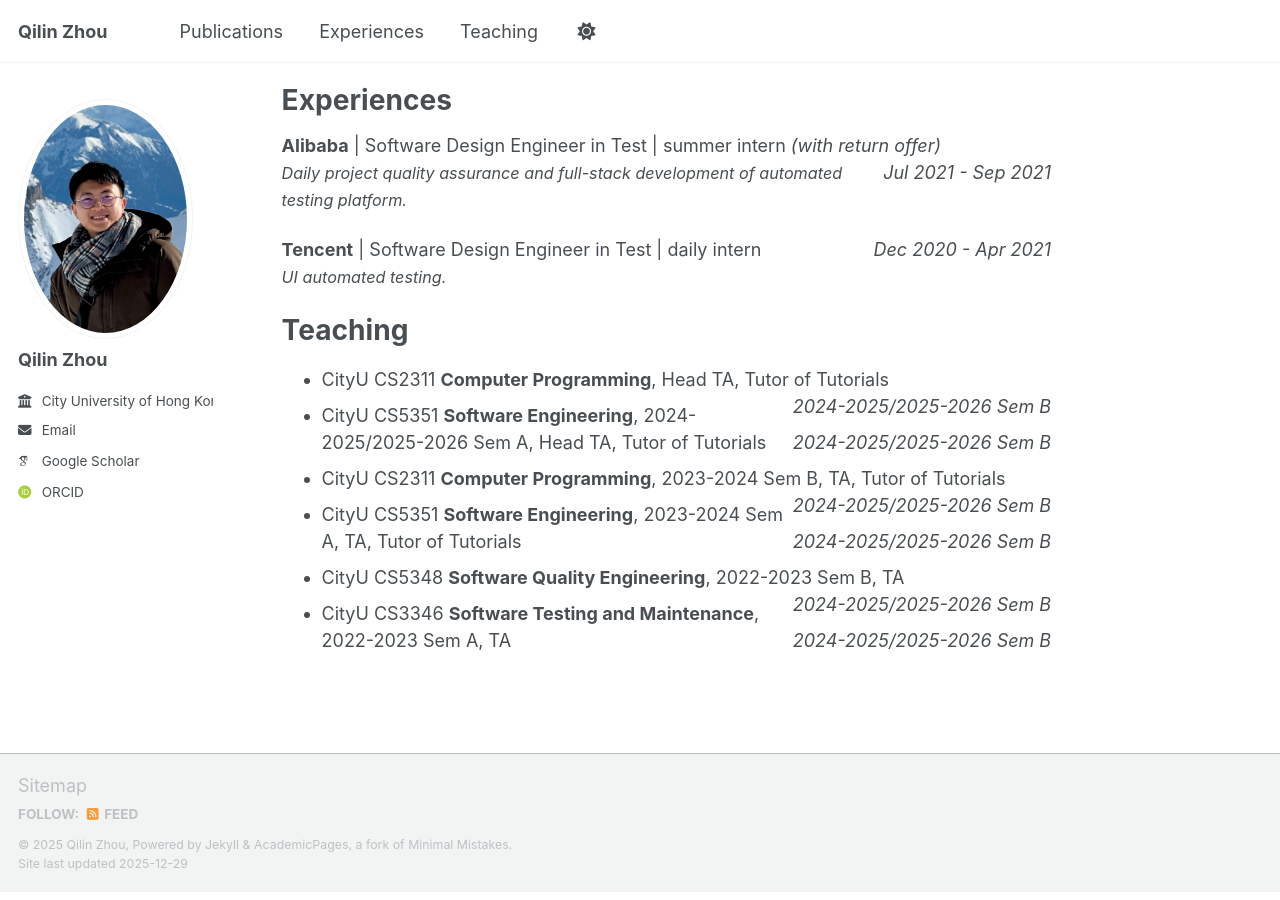
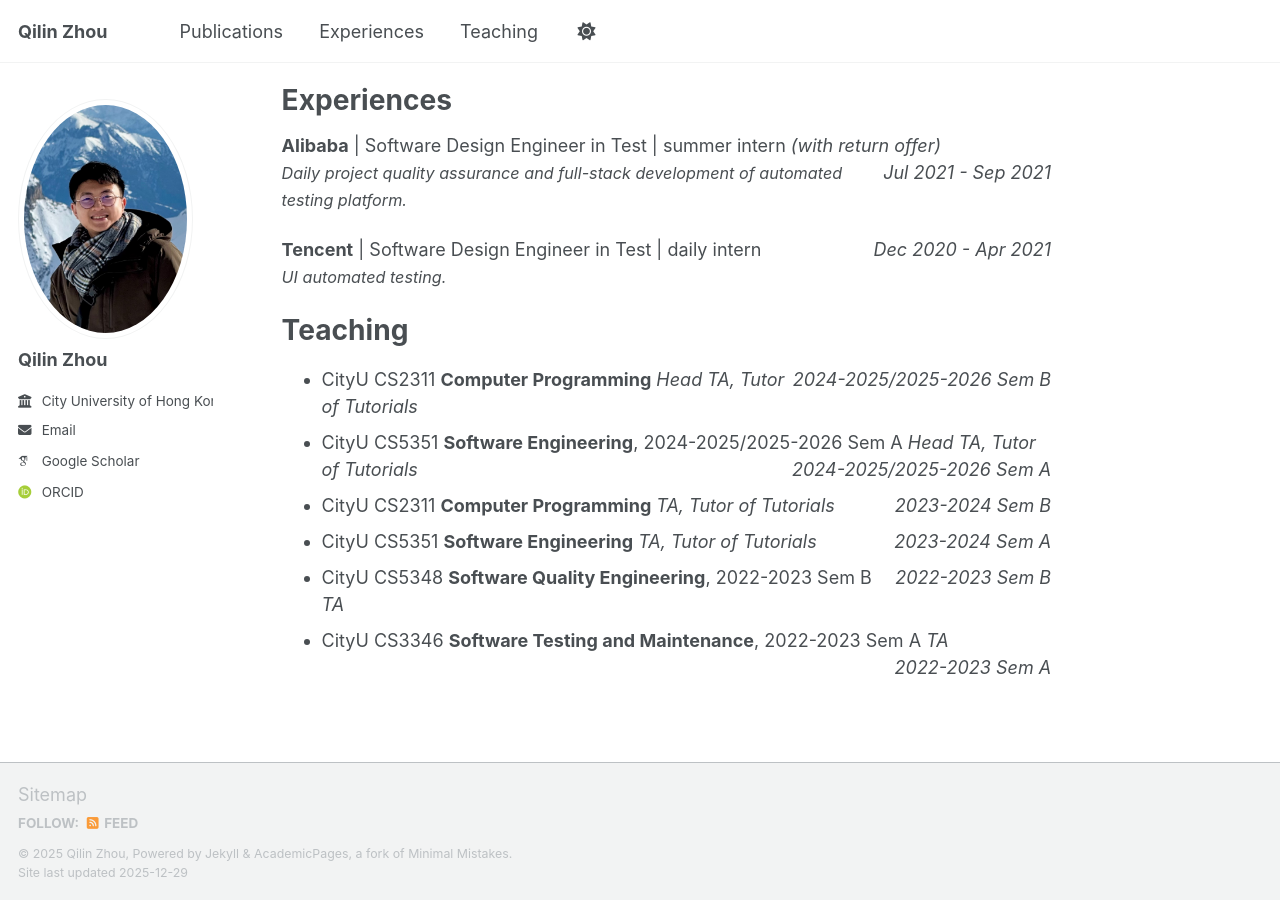
Before and after one commit to qilin-zhou/qilin-zhou.github.io, a Jekyll site: the page built from _pages/about.md, in a window 1280 px wide and 900 px high, scrolled down 1625 px. Built offline with Jekyll 4.4.1, drawn with Linux system fonts in a browser that asks for light colours; some web fonts are replaced; a script bundle is joined from its source files by our own code; library files that are not in the unit come from our copies.

Commit message:
Update about.md

```diff
--- a/_pages/about.md
+++ b/_pages/about.md
@@ -61,9 +61,15 @@
 
 Teaching
 ======
-- CityU CS2311 **Computer Programming**, Head TA, Tutor of Tutorials <span style="float: right; font-style: italic;">2024-2025/2025-2026 Sem B  </span>
-- CityU CS5351 **Software Engineering**, 2024-2025/2025-2026 Sem A, Head TA, Tutor of Tutorials <span style="float: right; font-style: italic;">2024-2025/2025-2026 Sem B  </span>
-- CityU CS2311 **Computer Programming**, 2023-2024 Sem B, TA, Tutor of Tutorials <span style="float: right; font-style: italic;">2024-2025/2025-2026 Sem B  </span>
-- CityU CS5351 **Software Engineering**, 2023-2024 Sem A, TA, Tutor of Tutorials <span style="float: right; font-style: italic;">2024-2025/2025-2026 Sem B  </span>
-- CityU CS5348 **Software Quality Engineering**, 2022-2023 Sem B, TA <span style="float: right; font-style: italic;">2024-2025/2025-2026 Sem B  </span>
-- CityU CS3346 **Software Testing and Maintenance**, 2022-2023 Sem A, TA <span style="float: right; font-style: italic;">2024-2025/2025-2026 Sem B  </span>
+- CityU CS2311 **Computer Programming** <span style="float: right; font-style: italic;">2024-2025/2025-2026 Sem B  </span>
+  <i>Head TA, Tutor of Tutorials</i>
+- CityU CS5351 **Software Engineering**, 2024-2025/2025-2026 Sem A <span style="float: right; font-style: italic;">2024-2025/2025-2026 Sem A  </span>
+  <i>Head TA, Tutor of Tutorials</i>
+- CityU CS2311 **Computer Programming**<span style="float: right; font-style: italic;"> 2023-2024 Sem B  </span>
+  <i>TA, Tutor of Tutorials</i>
+- CityU CS5351 **Software Engineering**<span style="float: right; font-style: italic;"> 2023-2024 Sem A  </span>
+  <i>TA, Tutor of Tutorials</i>
+- CityU CS5348 **Software Quality Engineering**, 2022-2023 Sem B <span style="float: right; font-style: italic;">2022-2023 Sem B  </span>
+  <i>TA</i>
+- CityU CS3346 **Software Testing and Maintenance**, 2022-2023 Sem A <span style="float: right; font-style: italic;">2022-2023 Sem A  </span>
+  <i>TA</i>
```
